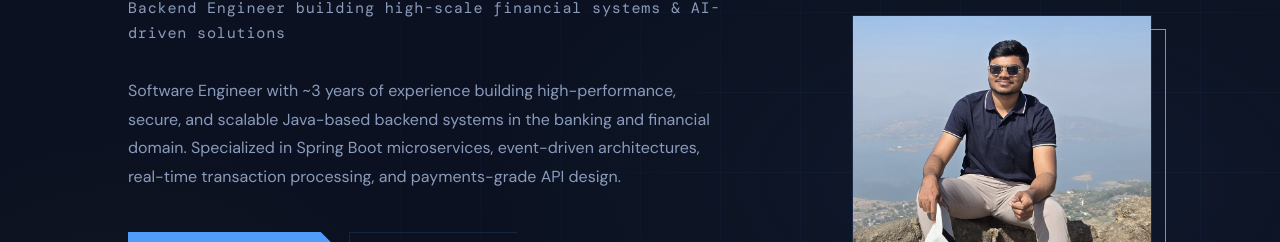
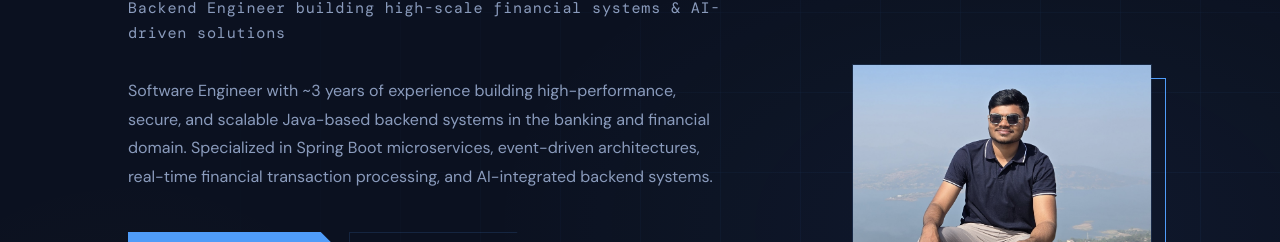
Before and after one commit to Rajarammagar15/my-portfolio, a React (Vite) app: page / in a window 1280 px wide. Shown: the part 228-470 px from the top of the page. Built offline with nearby package versions, Linux system fonts and the light colour scheme; no server answers; a web font is replaced by a local one.

Commit message:
bian mapper

```diff
--- a/src/components/Contact.jsx
+++ b/src/components/Contact.jsx
@@ -106,6 +106,14 @@ export default function Contact() {
                 </a>
               </span>
             </div>
+            <div className="contact-row">
+              <span className="contact-row-label">Portfolio</span>
+              <span className="contact-row-val">
+                <a href={`https://${DATA.contact.portfolio}`} target="_blank" rel="noreferrer">
+                  {DATA.contact.portfolio}
+                </a>
+              </span>
+            </div>
           </div>
         </div>
 
--- a/src/data/resume.js
+++ b/src/data/resume.js
@@ -1,11 +1,13 @@
 const DATA = {
   name: "Rajaram Magar",
   role: "Backend Engineer building high-scale financial systems & AI-driven solutions",
-  bio: "Software Engineer with ~3 years of experience building high-performance, secure, and scalable Java-based backend systems in the banking and financial domain. Specialized in Spring Boot microservices, event-driven architectures, real-time transaction processing, and payments-grade API design.",
+  bio: "Software Engineer with ~3 years of experience building high-performance, secure, and scalable Java-based backend systems in the banking and financial domain. Specialized in Spring Boot microservices, event-driven architectures, real-time financial transaction processing, and AI-integrated backend systems.",
   stats: [
     { num: "3", label: "Years Experience" },
     { num: "25+", label: "REST APIs Built" },
     { num: "9.56", label: "CGPA — B.Tech CS" },
+    { num: "10+", label: "Production Microservices Shipped" },
+    { num: "150+", label: "DSA Problems Solved" },
   ],
   certifications: [
     "AWS Certified Solutions Architect – Associate",
@@ -15,7 +17,7 @@ const DATA = {
     {
       icon: "☕",
       title: "Backend Engineering",
-      tags: ["Java 8/11/17", "Spring Boot", "Spring Security", "JPA/Hibernate", "REST API Design", "Feign Client"],
+      tags: ["Java 8/11/17", "Spring Boot", "Spring Security", "JPA/Hibernate", "REST API Design", "HttpClient", "LLM Integration"],
     },
     {
       icon: "🗄️",
@@ -30,7 +32,7 @@ const DATA = {
     {
       icon: "🔗",
       title: "Architecture & Messaging",
-      tags: ["System Design", "Concurrency", "Idempotency", "Microservices", "Event-Driven", "RabbitMQ"],
+      tags: ["System Design", "Concurrency", "Idempotency", "Microservices", "Event-Driven", "RabbitMQ", "Prompt Engineering", "API Gateway"],
     },
     {
       icon: "🧪",
@@ -41,8 +43,18 @@ const DATA = {
   projects: [
     {
       title: "AI Stock Movement Prediction Agent",
-      desc: "Building an AI-powered stock movement prediction system that aggregates financial news, YouTube expert sentiment, Twitter/Reddit discussions, and technical indicators (RSI, SMA) to forecast stock price movements across multiple timeframes (T+1, T+5, T+30 days). \n The system uses LLM-based sentiment extraction pipelines and trains XGBoost models on engineered features to avoid look-ahead bias and improve predictive accuracy. Designed as a modular agent-based architecture using LangChain for intelligent decision orchestration.",
+      desc: "Building an AI-powered stock movement prediction system that aggregates financial news, YouTube/Twitter/Reddit sentiment, and technical indicators (RSI, SMA) to forecast price movements across T+1, T+5, T+30 day timeframes. Uses LLM-based sentiment extraction pipelines and XGBoost models on engineered features. Modular agent-based architecture using LangChain.",
       stack: ["Python", "LangChain", "XGBoost", "Pandas", "LLM APIs", "Feature Engineering", "ML Pipeline"],
+      github: null,
+      frontendGithub: null,
+      demo: null,
+      academic: false,
+      personal: true,
+    },
+    {
+      title: "BIAN Mapping AI Automation Tool",
+      desc: "AI-powered platform that maps core banking APIs to BIAN (Banking Industry Architecture Network) standard using GPT-4o. Built a two-leg LLM pipeline: Leg 1 uses GPT-4o Vision to parse API spec PDFs by rendering pages as images and extracting structured field metadata; Leg 2 sends the confirmed metadata with a curated BIAN corpus to GPT-4o for semantic field-level mapping with confidence scoring.\n\nFeatures a conversational React chatbot UI with multi-source input (Swagger URL, Swagger file, PDF upload), human-in-the-loop PDF metadata review before BIAN mapping runs, and a result card showing service domain, alignment score (0–100), field mappings, and compliance gaps.",
+      stack: ["Java 17", "Spring Boot 3.2", "GPT-4o", "GPT-4o Vision", "React", "PDFBox", "swagger-parser", "WebClient"],
       github: null,
       frontendGithub: null,
       demo: null,
@@ -59,15 +71,6 @@ const DATA = {
       academic: false,
       personal: true,
     },
-    // {
-    //   title: "Continuous Face Authentication (Webcam)",
-    //   desc: "Real-time face authentication system leveraging a fine-tuned PyTorch model (nn4.small2.v1.t7) for continuous user verification via webcam. Achieved near-perfect accuracy under variable lighting and facial expression conditions. Built during B.Tech at Govt. College of Engineering, Chandrapur.",
-    //   stack: ["Python", "PyTorch", "Deep Learning", "OpenCV"],
-    //   github: null,
-    //   demo: null,
-    //   academic: true,
-    //   personal: false,
-    // },
     {
       title: "Face Recognition Model",
       desc: "Feed-forward neural network for high-accuracy facial recognition and authentication. Trained and tested across multiple benchmark datasets, achieving ~100% test accuracy with near-perfect precision, recall, and F1-score. A robust solution for security and biometric identification systems.",
@@ -106,6 +109,7 @@ const DATA = {
           bullets: [
             "Built an internal API Initializer tool to auto-generate controller, service, mapper, and model layers from structured Excel inputs.",
             "Reduced new service setup time by 60–70% and standardized backend development practices across teams.",
+            "Built an AI-powered BIAN Mapping Automation Tool using Java Spring Boot and GPT-4o, reducing manual API documentation time from 4–8 hours per API to under 60 seconds — adopted for architecture review and partner onboarding workflows."
           ],
         },
         {
@@ -127,7 +131,7 @@ const DATA = {
   },
   contact: {
     email: "rajarammagar101@gmail.com",
-    // phone: "+91 86249 55714",
+    portfolio: "rajarammagar.vercel.app",
     location: "Pune, Maharashtra",
     github: "github.com/Rajarammagar15",
     linkedin: "linkedin.com/in/rajaram-magar",
```
Also changed, not shown: 1 other file (tests, documents, lock files or other folders).
